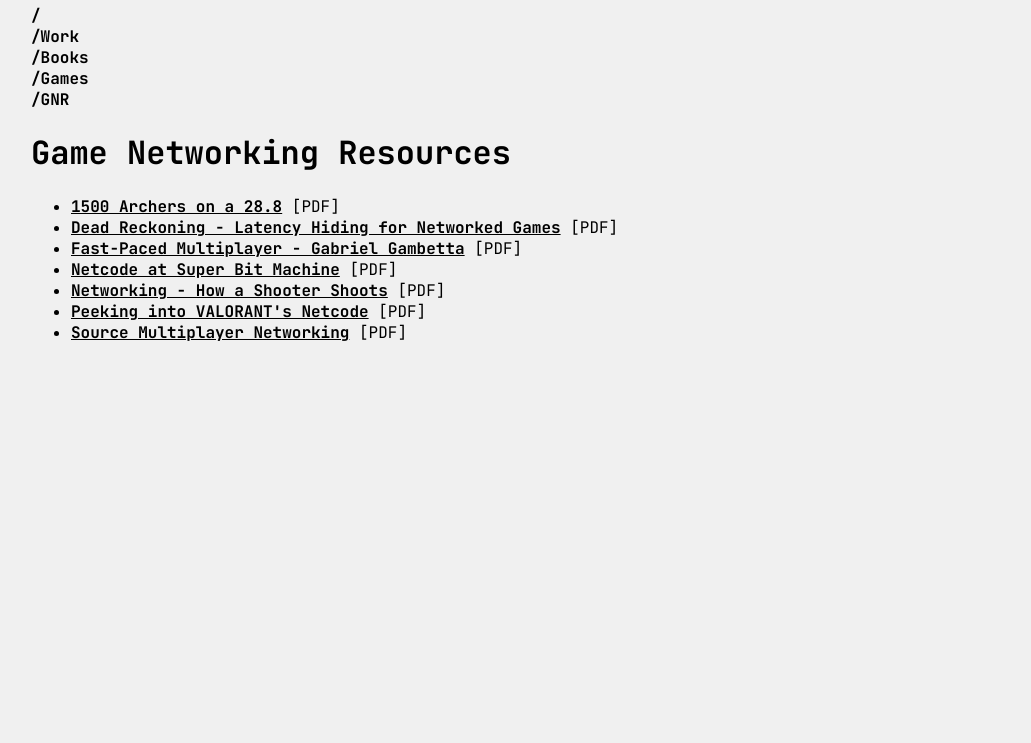
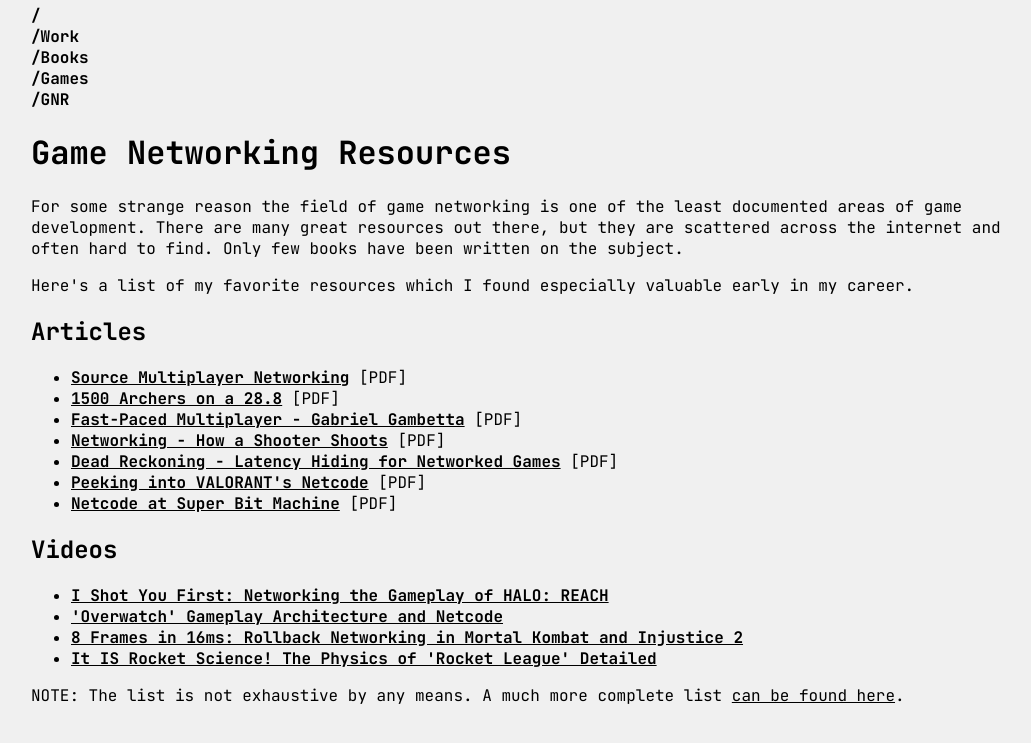
Before and after one commit to radwan92/radwan92.github.io, a Jekyll site: the page built from game-networking/resources.html, in a window 1280 px wide. Shown: the top 743 px of the page, without its empty margins (97-1128 px from the left). Built offline with Jekyll 4.4.1, drawn with Linux system fonts in a browser that asks for light colours.

Commit message:
data: resources updated with videos

```diff
--- a/_data/gnr.yml
+++ b/_data/gnr.yml
@@ -1,27 +1,50 @@
 - name: "Source Multiplayer Networking"
+  type: article
   file: "Source Multiplayer Networking - Valve Developer Community.pdf"
   url: "https://developer.valvesoftware.com/wiki/Source_Multiplayer_Networking"
 
 - name: "1500 Archers on a 28.8"
+  type: article
   file: "1500 Archers - Network Programming in Age of Empires.pdf"
   url: "https://www.gamedeveloper.com/programming/1500-archers-on-a-28-8-network-programming-in-age-of-empires-and-beyond"
 
 - name: "Fast-Paced Multiplayer - Gabriel Gambetta"
+  type: article
   file: "Fast-Paced Multiplayer - Gabriel Gambetta.pdf"
   url: "http://www.gabrielgambetta.com/client-server-game-architecture.html"
 
 - name: "Networking - How a Shooter Shoots"
+  type: article
   file: "Networking - How a Shooter Shoots.pdf"
   url: "https://kotaku.com/networking-how-a-shooter-shoots-5869564"
 
 - name: "Dead Reckoning - Latency Hiding for Networked Games"
+  type: article
   file: "Dead Reckoning - Latency Hiding for Networked Games.pdf"
   url: "https://www.gamedeveloper.com/programming/dead-reckoning-latency-hiding-for-networked-games"
 
 - name: "Peeking into VALORANT's Netcode"
+  type: article
   file: "Peeking into VALORANTs Netcode.pdf"
   url: "https://technology.riotgames.com/news/peeking-valorants-netcode"
 
 - name: "Netcode at Super Bit Machine"
+  type: article
   file: "Netcode at Super Bit Machine.pdf"
   url: "https://medium.com/@geretti/netcode-at-super-bit-machine-multiplayer-first-7940aa0a9fa4"
+
+- name: "I Shot You First: Networking the Gameplay of HALO: REACH"
+  type: video
+  url: "https://www.gdcvault.com/play/1014345/I-Shot-You-First-Networking"
+
+- name: "'Overwatch' Gameplay Architecture and Netcode"
+  type: video
+  url: "https://www.gdcvault.com/play/1024001/-Overwatch-Gameplay-Architecture-and"
+
+- name: "8 Frames in 16ms: Rollback Networking in Mortal Kombat and Injustice 2"
+  type: video
+  url: "https://www.youtube.com/watch?v=7jb0FOcImdg"
+
+- name: "It IS Rocket Science! The Physics of 'Rocket League' Detailed"
+  type: video
+  url: "https://www.gdcvault.com/play/1024972/It-IS-Rocket-Science-The"
--- a/game-networking/resources.html
+++ b/game-networking/resources.html
@@ -2,24 +2,23 @@
 title: Game Networking Resources
 ---
 
-<!-- <h1>{{ page.title }}</h1>
-{% for resource in site.gnet_resources %}
-  <a class="resource-link" href="{{ resource.url }}">{{ resource.title }}</a> - {{ resource.description }}
-  <br>
-{% endfor %} -->
-
 <h1>{{ page.title }}</h1>
 
-{% assign resources = site.data.gnr | sort: 'name' %}
-{% if resources.size > 0 %}
-<div>
-    <ul class="resource-list">
-        {% for resource in resources %}
-        <li class="resource-item">
-            <a class="resource-link" href="{{ resource.url }}">{{ resource.name }}</a> <a
-                href="/assets/pdfs/{{ resource.file }}">[PDF]</a>
-        </li>
-        {% endfor %}
-    </ul>
-</div>
-{% endif %}
+<p>For some strange reason the field of game networking is one of the least documented areas of game development. There are many great resources out there, but they are scattered across the internet and often hard to find. Only few books have been written on the subject.</p>
+
+<p>Here's a list of my favorite resources which I found especially valuable early in my career.</p>
+
+{% assign groups = site.data.gnr | group_by: 'type' | sort: 'name' %}
+{% for group in groups %}
+<h2>{{ group.name | capitalize }}s</h2>
+<ul class="resource-list">
+    {% for resource in group.items %}
+    <li class="resource-item">
+        <a class="resource-link" href="{{ resource.url }}">{{ resource.name }}</a> {% if resource.file != null %}<a
+            href="/assets/pdfs/{{ resource.file }}">[PDF]</a>{% endif %}
+    </li>
+    {% endfor %}
+</ul>
+{% endfor %}
+
+<p>NOTE: The list is not exhaustive by any means. A much more complete list <u><a href="https://github.com/0xFA11/MultiplayerNetworkingResources">can be found here</a></u>.</p>
```
